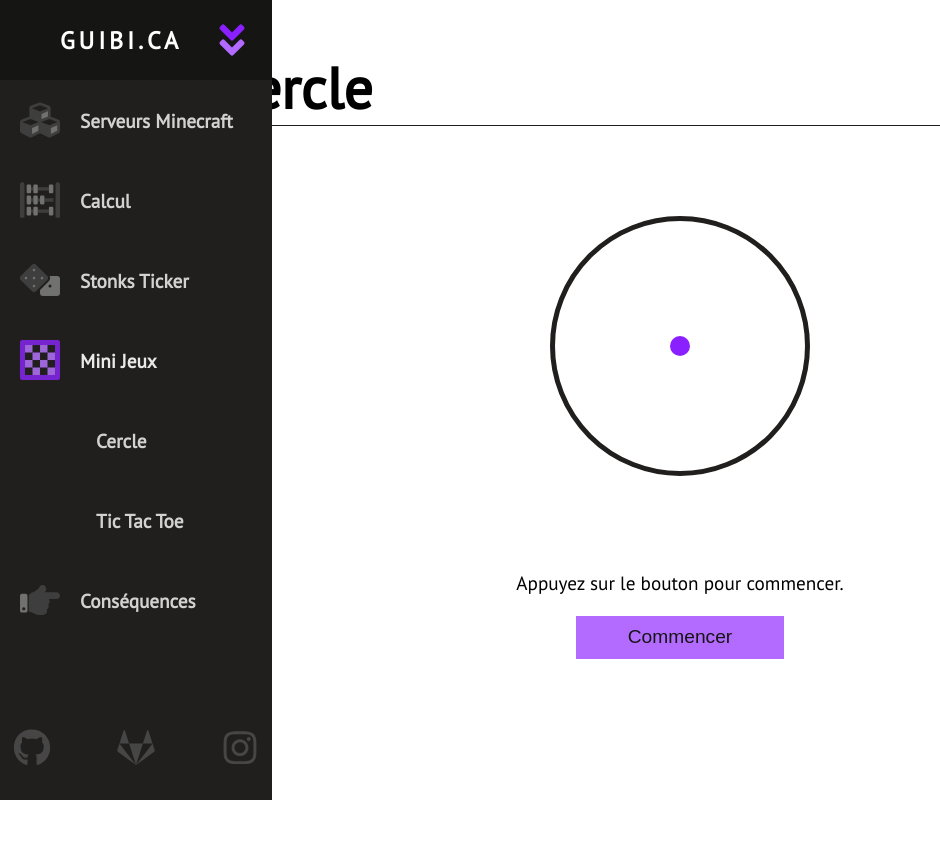
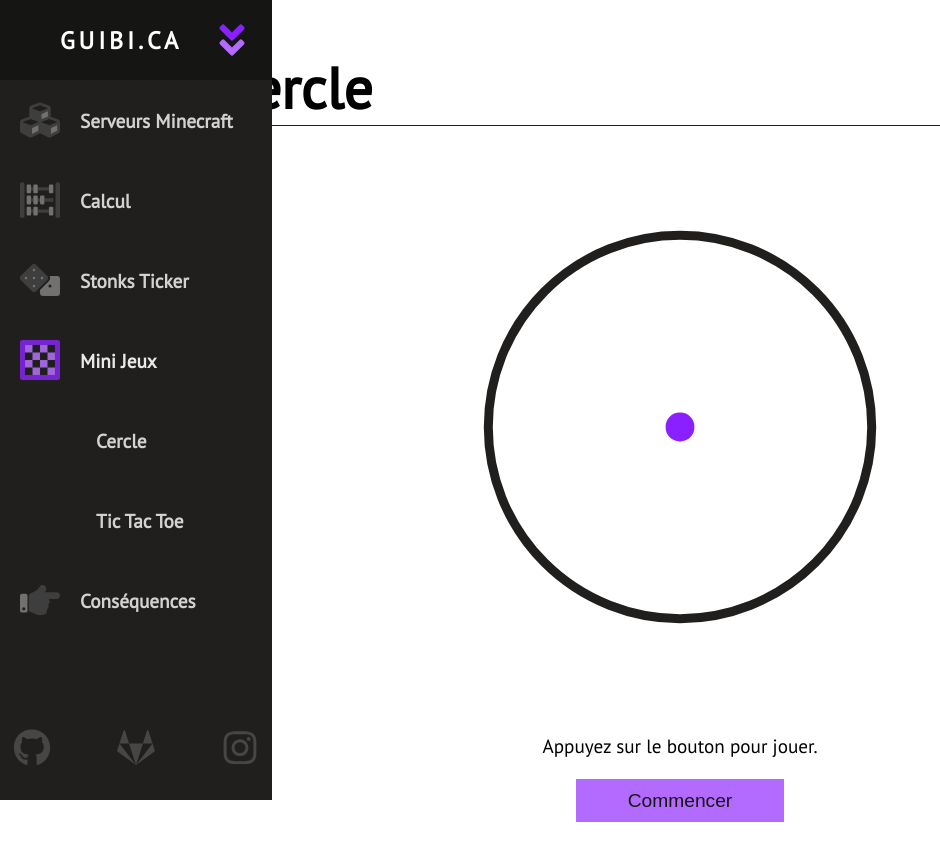
Before and after one commit to Guibi1/achive_2022_guibi.ca, a Next.js app: page /cercle in a window 1280 px wide. Shown: the top 860 px of the page, without its empty margins (0-940 px from the left). Before the commit the page ends 800 px from the top, so only its background shows below. Built offline with nearby package versions, Linux system fonts and the light colour scheme.

Commit message:
Modified circle's style and size.

```diff
--- a/pages/cercle.jsx
+++ b/pages/cercle.jsx
@@ -9,73 +9,81 @@ class Cercle extends Component
 {
     constructor()
     {
-        super();
-        this.state = { ball: { rotation: 0, inside: false }, ennemies: [], score: 0, firstGame: true, dead: false };
+        super()
+        this.state = { ball: { rotation: 0, inside: false }, ennemies: [], score: 0, firstGame: true, dead: false }
     }
 
     spawnEnnemy = (n) =>
     {
         if (n === 0)
-            return;
+            return
 
-        let inside = Math.floor(Math.random() * 2) === 0;
-        let rotation = (this.state.ennemies[this.state.ennemies.length - 1]?.rotation || 40) + 30 + Math.floor(Math.random() * 40);
+        let inside = Math.floor(Math.random() * 2) === 0
+        let rotation = (this.state.ennemies[this.state.ennemies.length - 1]?.rotation || 40) + 30 + Math.floor(Math.random() * 40)
         if (rotation >= 360)
-            rotation -= 360;
+            rotation -= 360
 
-        this.setState((prev) => { return { ennemies: [ ...prev.ennemies, { rotation: rotation, inside: inside } ] }; }, () => {
-            this.spawnEnnemy(n - 1);
-        });
+        this.setState((prev) => { return { ennemies: [ ...prev.ennemies, { rotation: rotation, inside: inside } ] } }, () => {
+            this.spawnEnnemy(n - 1)
+        })
     }
 
     animateBall = () =>
     {
-        const isAfter = (rotation, ennemyRotation) => rotation >= ennemyRotation + 7 && rotation <= ennemyRotation + 20;
+        const isAfter = (rotation, ennemyRotation) => rotation >= ennemyRotation + 7 && rotation <= ennemyRotation + 20
 
         let id = setInterval(() => {
             if (this.state.ball.rotation >= 360)
-                this.setState((prev) => { return { ball: { ...prev.ball, rotation: 0 } }; });
+                this.setState((prev) => { return { ball: { ...prev.ball, rotation: 0 } } })
 
-            this.setState((prev) => { return { ball: { ...prev.ball, rotation: prev.ball.rotation + 1 } }; });
+            this.setState((prev) => { return { ball: { ...prev.ball, rotation: prev.ball.rotation + 1 } } })
 
-            if (this.state.ball.rotation >= this.state.ennemies[0].rotation - 7 && this.state.ball.rotation <= this.state.ennemies[0].rotation + 7 && this.state.ball.inside === this.state.ennemies[0].inside)
+            if ((this.state.ball.rotation >= this.state.ennemies[0].rotation - 7 &&
+                this.state.ball.rotation <= this.state.ennemies[0].rotation + 7 &&
+                this.state.ball.inside === this.state.ennemies[0].inside &&
+                this.state.ball.inside === true) // Ball is ±7 deg around ennemy and both are inside the circle
+                ||
+                (this.state.ball.rotation >= this.state.ennemies[0].rotation - 6 &&
+                this.state.ball.rotation <= this.state.ennemies[0].rotation + 6 &&
+                this.state.ball.inside === this.state.ennemies[0].inside &&
+                this.state.ball.inside === false) // Ball is ±6 deg around ennemy and both are outside the circle
+            )
             {
-                clearInterval(id);
-                this.setState({ dead: true });
+              clearInterval(id)
+              this.setState({ dead: true })
+            }
+            else if (isAfter(this.state.ball.rotation, this.state.ennemies[0].rotation) || isAfter(this.state.ball.rotation + 360, this.state.ennemies[0].rotation))
+            {
+              this.setState((prev) => { return { score: prev.score + 1, ennemies: prev.ennemies.slice(1) } })
+              this.spawnEnnemy(1)
             }
 
-            else if (isAfter(this.state.ball.rotation, this.state.ennemies[0].rotation) || isAfter(this.state.ball.rotation + 360, this.state.ennemies[0].rotation))
-            {
-                this.setState((prev) => { return { score: prev.score + 1, ennemies: prev.ennemies.slice(1) }; });
-                this.spawnEnnemy(1);
-            }
-
-            this.forceUpdate();
-        }, 8);
+            this.forceUpdate()
+        }, 8)
     }
 
     handleSwitchBall = () =>
     {
-        if (this.state.firstGame)
+        if (this.state.dead)
+        {
+            this.setState({ ball: { rotation: 0, inside: false }, ennemies: [], score: 0, dead: false }, () => {
+                this.spawnEnnemy(5)
+                this.animateBall()
+            })
+        }
+
+        else if (this.state.firstGame)
         {
             this.setState({ firstGame: false }, () => {
-                this.spawnEnnemy(5);
-                this.animateBall();
-            });
-        }
-
-        else if (this.state.dead)
-        {
-            this.setState({ ball: { rotation: 0, inside: false }, ennemies: [], score: 0, dead: false }, () => {
-                this.spawnEnnemy(5);
-                this.animateBall();
-            });
+                this.spawnEnnemy(5)
+                this.animateBall()
+            })
         }
 
         else
         {
-            this.setState((prev) => { return { ball: { ...prev.ball, inside: !prev.ball.inside } }; });
-            this.forceUpdate();
+            this.setState((prev) => { return { ball: { ...prev.ball, inside: !prev.ball.inside } } })
+            this.forceUpdate()
         }
     }
 
@@ -86,17 +94,17 @@ class Cercle extends Component
                 <Header title="Cercle" caption=""/>
 
                 <div className="section">
-                    <div className={style.game}>
-                        <div className={style.ball} style={{ transform: "rotate(" + this.state.ball.rotation + "deg) translateY(" + (this.state.firstGame ? 0 : (this.state.ball.inside ? -115 : -140)) + "px)" }}></div>
+                    <div className={(this.state.firstGame || this.state.dead) ? style.game : `${style.game} ${style.playing}`}>
+                        <div className={style.ball} style={{ transform: `rotate(${this.state.ball.rotation}deg) translateY(${this.state.firstGame ? 0 : (this.state.ball.inside ? -9.25 : -11.25)}em)` }}></div>
                         {this.state.ennemies.map((ennemy) =>
-                            <div className={style.ennemy} key={ennemy.rotation} style={{ transform: "rotate(" + ennemy.rotation + "deg) translateY(" + (ennemy.inside ? -106 : -150) + "px)" }}></div>
+                            <div className={style.ennemy} key={ennemy.rotation} style={{ transform: `rotate(${ennemy.rotation}deg) translateY(${ennemy.inside ? -8.5 : -12}em)` }}></div>
                         )}
                     </div>
 
                     <div className="separator"/>
 
-                    <p className={style.textScore}>{this.state.firstGame ? "Appuyez sur le bouton pour commencer." : `Score: ${this.state.score}`}</p>
-                    <button type="button" onKeyPress={this.handleSwitchBall} onMouseDown={this.handleSwitchBall}>{this.state.firstGame ? "Commencer" : "Changer de côté"}</button>
+                    <p className={style.textScore}>{this.state.firstGame ? "Appuyez sur le bouton pour jouer." : `Score: ${this.state.score}`}</p>
+                    <button type="button" onKeyPress={this.handleSwitchBall} onMouseDown={this.handleSwitchBall}>{this.state.firstGame ? "Commencer" : (this.state.dead ? "Recommencer" : "Changer de côté")}</button>
                 </div>
             </div>
         )
--- a/styles/Cercle.module.sass
+++ b/styles/Cercle.module.sass
@@ -1,37 +1,47 @@
 @use "variables"
 
-$ball-size: 20px
-$ennemy-height: 40px
-$ennemy-width: 15px
+$transition-time: 0.5s
+$game-diameter: 20em
+$base-size: 1em
 
 
 .game
   position: relative
-  height: 250px
-  width: 250px
-  margin: 3rem auto
-  border: solid variables.$dark-gray 5px
+  height: $game-diameter
+  width: $game-diameter
+  margin: calc($base-size * 2) auto
+  border: solid variables.$dark-gray 0.5em
   border-radius: 50%
-  transition: all 0.5s
+  transition: transform $transition-time
+  transform: scale(90%)
+
+  &.playing
+    transform: none
+
+    .ennemy
+      filter: none
 
 
 .ball
+  $size: calc($base-size * 1.5)
   position: absolute
-  top: calc(50% - $ball-size / 2)
-  left: calc(50% - $ball-size / 2)
-  width: $ball-size
-  height: $ball-size
+  top: calc(50% - $size / 2)
+  left: calc(50% - $size / 2)
+  width: $size
+  height: $size
   border-radius: 50%
   background-color: variables.$purple
 
 
 .ennemy
+  $height: calc($base-size * 3)
+  $width: $base-size
   position: absolute
-  top: calc(50% - $ennemy-height / 2)
-  left: calc(50% - $ennemy-width / 2)
-
-  width: $ennemy-width
-  height: $ennemy-height
-
+  top: calc(50% - $height / 2)
+  left: calc(50% - $width / 2)
+  width: $width
+  height: $height
   background-color: variables.$light-purple
+  transition: filter $transition-time
+  filter: grayscale(60%)
   z-index: -1
```
